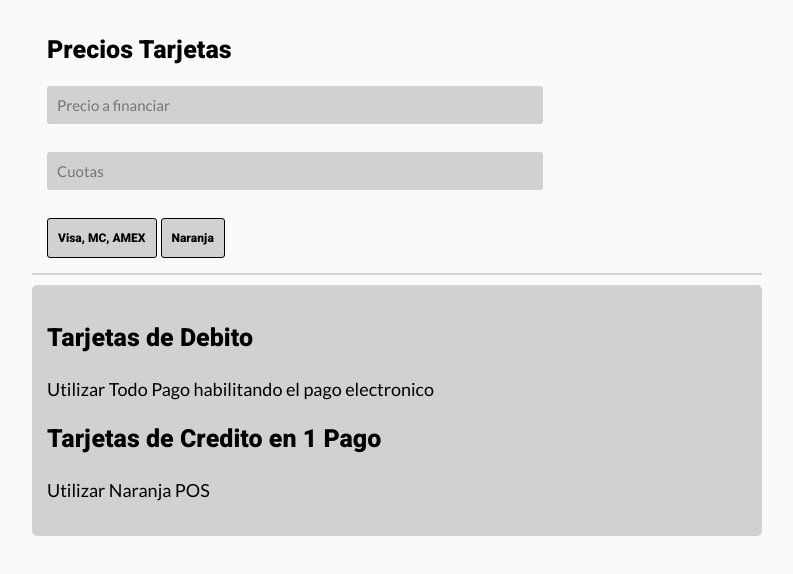
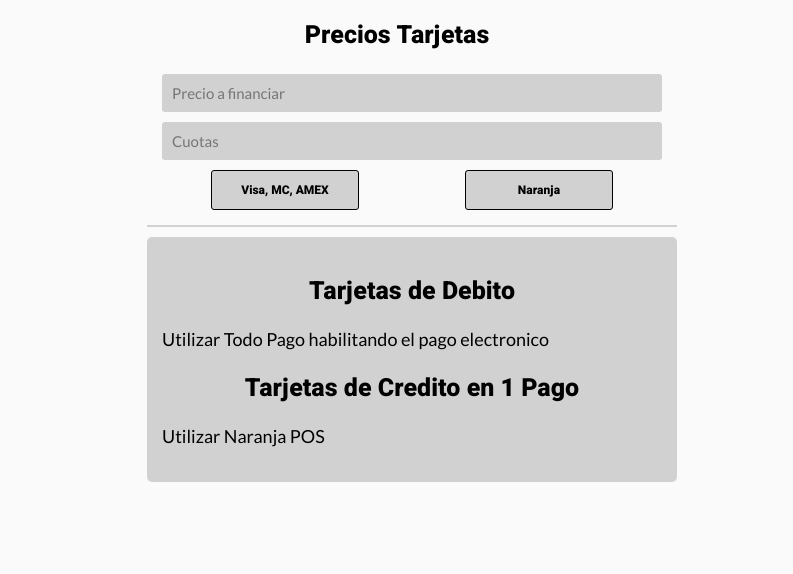
Before and after one commit to franmper/susuenoprecio, a plain HTML site: page index.html in a window 1280 px wide. Shown: the whole page, without its empty margins (243-1036 px from the left). Drawn offline with Linux system fonts and the light colour scheme.

Commit message:
Add files via upload

```diff
--- a/index.html
+++ b/index.html
@@ -10,15 +10,17 @@
 </head>
 <body>
     <div class="container">
+        <h1 class="tit">Precios Tarjetas</h1>
         <div class="precioIn">
-            <h1 class="tit">Precios Tarjetas</h1>
+
             <form>
-                <input type="text" placeholder="Precio a financiar" class="input" id="precio">
-                <br>
-                <input type="text" placeholder="Cuotas" class="input" id="cuotas">
-                <br>
-                <button class="btn" id="visa">Visa, MC, AMEX</button>
-                <button class="btn" id="nar">Naranja</button>
+                <input type="text" placeholder="Precio a financiar" class="input i1" id="precio">
+
+                <input type="text" placeholder="Cuotas" class="input i2" id="cuotas">
+
+
+                <button class="btn b1" id="visa">Visa, MC, AMEX</button>
+                <button class="btn b2" id="nar">Naranja</button>
 
             </form>
         </div>
--- a/style.css
+++ b/style.css
@@ -14,7 +14,7 @@ body {
 
 .container {
     width: 100%;
-    max-width: 768px;
+    max-width: 500px;
     margin: 0 auto;
 
 }
@@ -26,7 +26,7 @@ body {
 
 #info {
     width: 100%;
-    max-width: 700px;
+
     margin: 0 auto;
     margin-top: 10px;
     border-bottom: 2px solid var(--thrColor);
@@ -39,15 +39,31 @@ body {
 
 .precioIn {
     width: 100%;
-    max-width: 700px;
+
     margin: 0 auto;
     border-bottom: 2px solid var(--thrColor);
     padding: 15px;
+
+}
+.precioIn form {
+    display: grid;
+    grid-template-columns: 1fr 1fr;
+    grid-template-rows: 1fr 1fr;
+    grid-template-areas: "i1 i1" "i2 i2" "b1 b2";
+    grid-column-gap: 0.5rem;
+}
+
+.i1 {
+    grid-area: i1;
+}
+
+.i2 {
+    grid-area: i2;
 }
 
 .precioOu {
     width: 100%;
-    max-width: 700px;
+
     margin: 0 auto;
     border-bottom: 2px solid var(--pryColor);
     padding: 5px;
@@ -55,16 +71,18 @@ body {
 
 .pos {
     width: 100%;
-    max-width: 700px;
+
     margin: 0 auto;
     border-bottom: 2px solid var(--thrColor);
     padding: 5px;
 }
 
 .tit {
+    text-align: center;
     font-family: var(--pryFont);
     font-weight: 800;
     font-size: 25px;
+    margin-bottom: 0;
 }
 
 .st {
@@ -73,8 +91,9 @@ body {
 }
 
 .input {
+
     display: block;
-    width: 68%;
+    width: 96%;
     border-style: none;
     border-radius: 3px;
     background-color: var(--thrColor);
@@ -92,7 +111,8 @@ body {
 }
 
 .btn {
-
+    width: 60%;
+    justify-self: center;
     margin-top: 5px;
     border-style: none;
     background-color: var(--thrColor);
@@ -102,9 +122,11 @@ body {
     font-family: var(--pryFont);
     font-weight: 800;
     border: 1px solid var(--pryColor);
+
 }
 
 .btn:hover, .btn:target {
     background-color: var(--pryColor);
     color: var(--thrColor);
+    cursor: pointer;
 }
```
